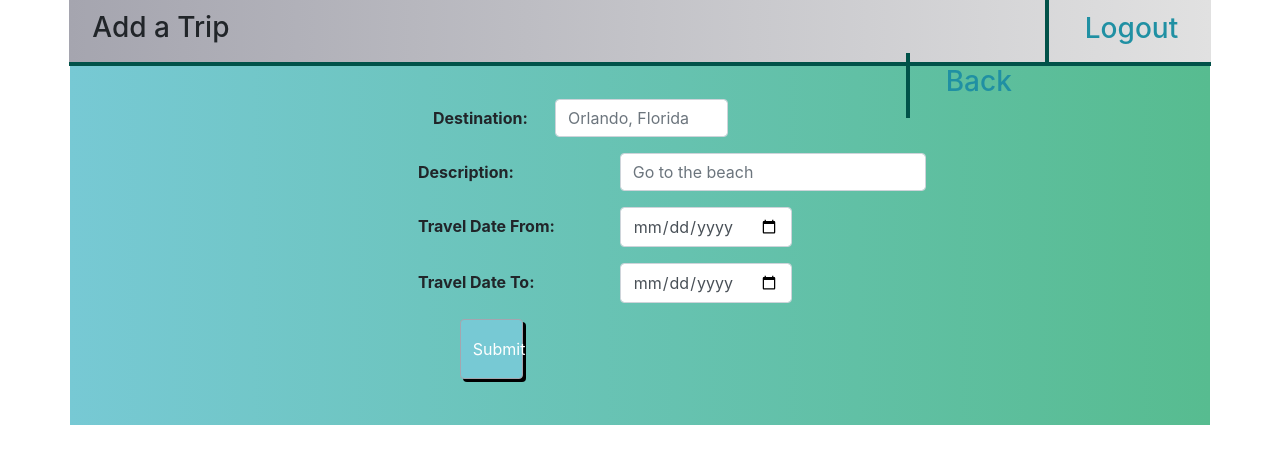
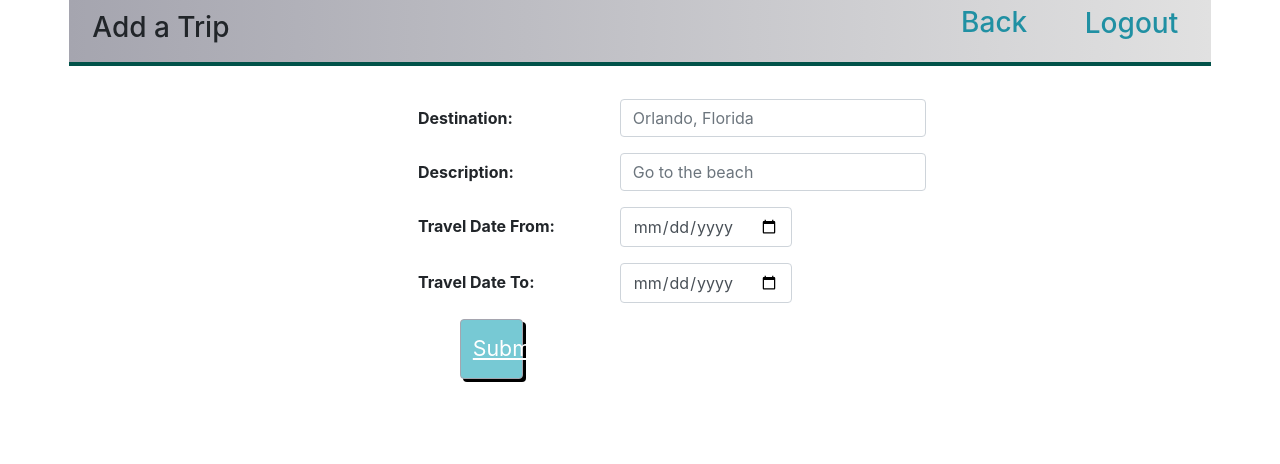
Before and after one commit to SquibblyDee/travel_planner, a Django app: page /addtrip in a window 1280 px wide. Shown: the top 464 px of the page. Run offline with Django 3.2, Linux system fonts and the light colour scheme; parts of the project's set-up code (start-up, migrations or seed data) failed here and were passed over; some libraries are stand-ins or nearby versions.

Commit message:
everything done but the show page

```diff
--- a/apps/python_belt_exam_app/static/python_belt_exam_app/css/styles.css
+++ b/apps/python_belt_exam_app/static/python_belt_exam_app/css/styles.css
@@ -4,8 +4,10 @@
     /* outline: 1px solid red; */
 }
 
-.container{
+.containment{
     height: auto !important;
+    background-color: orange;
+    background: linear-gradient(-90deg, #57BC90, #77C9D4);
 }
 
 .registration{
@@ -57,9 +59,8 @@ button{
 .headerino a{
     display: inline-block;
     margin-right: 3%;
-    border-left: 4px solid #015249;
-    padding-left: 3% !important;
-    padding: 1% 0%;
+    padding-left: 2% !important;
+    padding: .5% 0%;
     float: right;
 }
 
@@ -69,11 +70,6 @@ button{
 }
 
 /* BELOW HERE ARE ALL OUR NEW VISUAL TWEAKS */
-
-.container{
-    background: linear-gradient(-90deg, #57BC90, #77C9D4);
-    height: 700px;
-}
 
 .login-header{
     background: linear-gradient(-90deg, rgb(225, 225, 225), #A5A5AF);
@@ -117,6 +113,7 @@ thead, td, th{
 
 table{
     outline: 4px solid #015249;
+    font-size: 14pt !important;
 }
 
 .trip_table h3, td, th{
@@ -133,6 +130,7 @@ table{
 
 #new_trip{
     margin-bottom: 3%;
+    margin-left: 36%;
     color: white !important;
     box-shadow: 2px 2px black;
     background-color: #77C9D4;
@@ -227,6 +225,8 @@ th{
 #add_trip_submit_btn{
     width: 60% !important;
     height: 60px;
+    font-size: 16pt;
+    text-decoration: underline !important;
 }
 
 #video-background{
@@ -255,7 +255,7 @@ th{
     margin-top: 1%;
     display: inline-block;
     padding: 5%;
-    background: linear-gradient(-90deg, rgb(225, 225, 225), #A5A5AF);
+    background: linear-gradient(#A5A5AF, rgb(225, 225, 225));
     outline: 4px solid #015249;
     box-shadow: 6px 6px #015249 !important;
 }
--- a/apps/python_belt_exam_app/templates/python_belt_exam_app/landing.html
+++ b/apps/python_belt_exam_app/templates/python_belt_exam_app/landing.html
@@ -10,7 +10,7 @@
         <link rel="stylesheet" href="https://maxcdn.bootstrapcdn.com/bootstrap/4.0.0/css/bootstrap.min.css" integrity="sha384-Gn5384xqQ1aoWXA+058RXPxPg6fy4IWvTNh0E263XmFcJlSAwiGgFAW/dAiS6JXm" crossorigin="anonymous">
     </head>
     <body>
-        <div class="container">
+        <div class="containment">
             <div class="headerino">
                     <h3>Welcome {{ request.session.welcomename }}!</h3>
                     <a href="/logout"><h3>Logout</h3></a>
```
Also changed, not shown: db.sqlite3.
